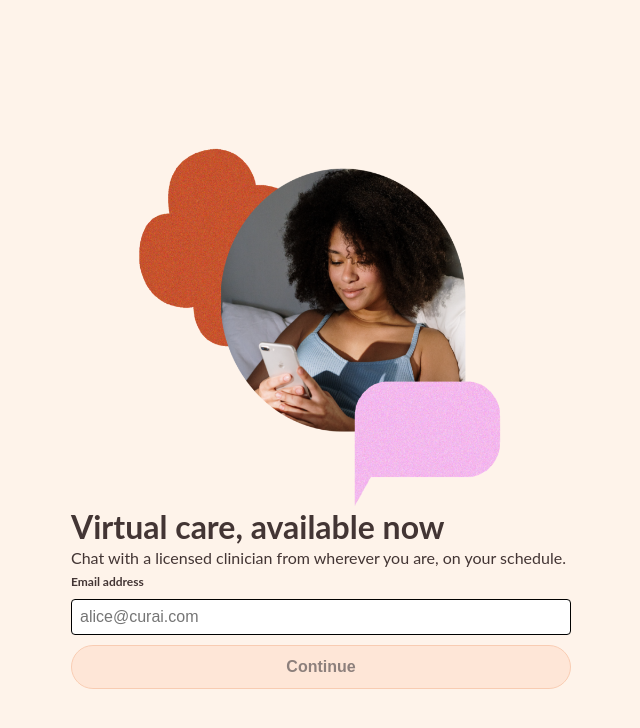
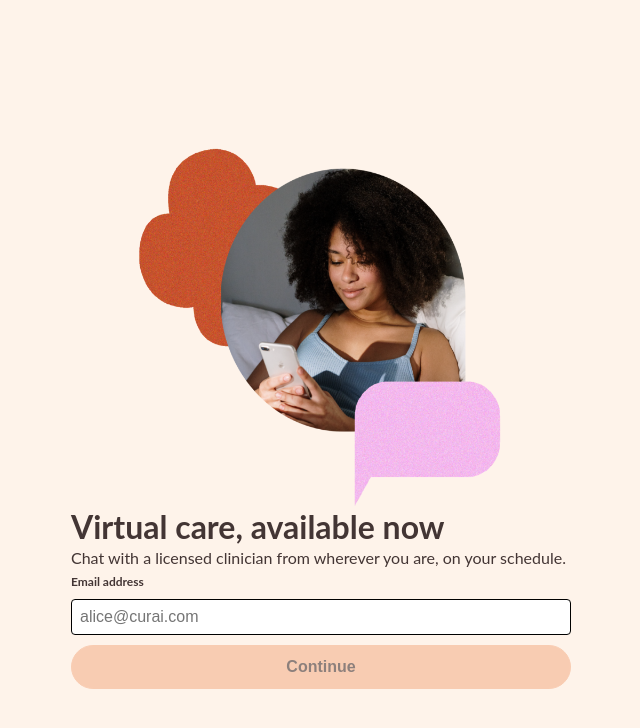
Before and after one commit to wjdittmar/textCare, a Next.js app in the folder front/textcare/: page /welcome in a window 1280 px wide. Shown: the top 728 px of the page, without its empty margins (319-959 px from the left). Built offline with nearby package versions, Linux system fonts and the light colour scheme; no server answers.

Commit message:
button eslint

```diff
--- a/front/textcare/src/app/components/Button.tsx
+++ b/front/textcare/src/app/components/Button.tsx
@@ -1,16 +1,27 @@
 import Link from "next/link";
+import React from "react";
+
+interface ButtonProps {
+  href?: string;
+  onClick?: () => void;
+  children: React.ReactNode;
+  disabled?: boolean;
+  style?: React.CSSProperties;
+  variant?: "primary" | "secondary";
+  type?: "button" | "submit" | "reset";
+}
 
 export const Button = ({
   href,
   onClick,
   children,
-  disabled,
-  style,
-  variant,
-  type,
-}) => {
-  const baseStyles = {
-    padding: " 12px 24px 12px 24px",
+  disabled = false,
+  style = {},
+  variant = "primary",
+  type = "button",
+}: ButtonProps) => {
+  const baseStyles: React.CSSProperties = {
+    padding: "12px 24px",
     gap: "10px",
     borderRadius: "24px",
     border: "1px solid #f5b38e",
@@ -28,30 +39,28 @@ export const Button = ({
     primary: {
       backgroundColor: "#F5B38E",
       color: "#433534",
-      background: "#FFDECC",
     },
     secondary: {
-      backgroundColor: "#FFDECC",
+      backgroundColor: "#FF594D",
       color: "#F5F5F5",
-      background: "#FF594D",
     },
   };
 
   const appliedStyles = {
     ...baseStyles,
-    ...variantStyles[variant || "primary"],
+    ...variantStyles[variant],
   };
 
   return href ? (
-    <Link href={href} style={appliedStyles}>
-      {children}
+    <Link href={href} style={appliedStyles} passHref legacyBehavior>
+      <a style={appliedStyles}>{children}</a>
     </Link>
   ) : (
     <button
       onClick={onClick}
       style={appliedStyles}
       disabled={disabled}
-      {...(type ? { type } : {})}
+      type={type}
     >
       {children}
     </button>
```
